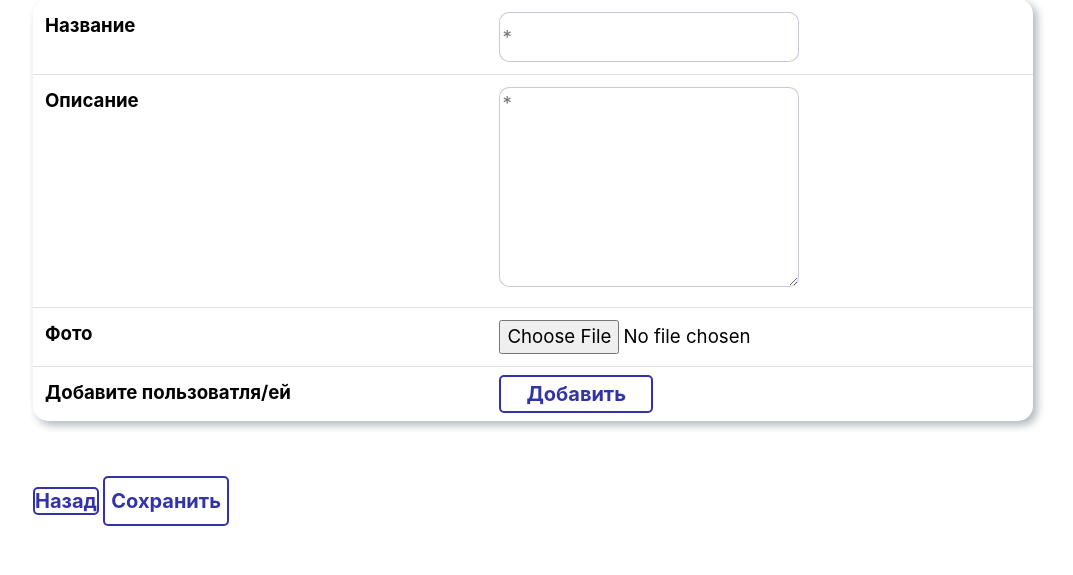
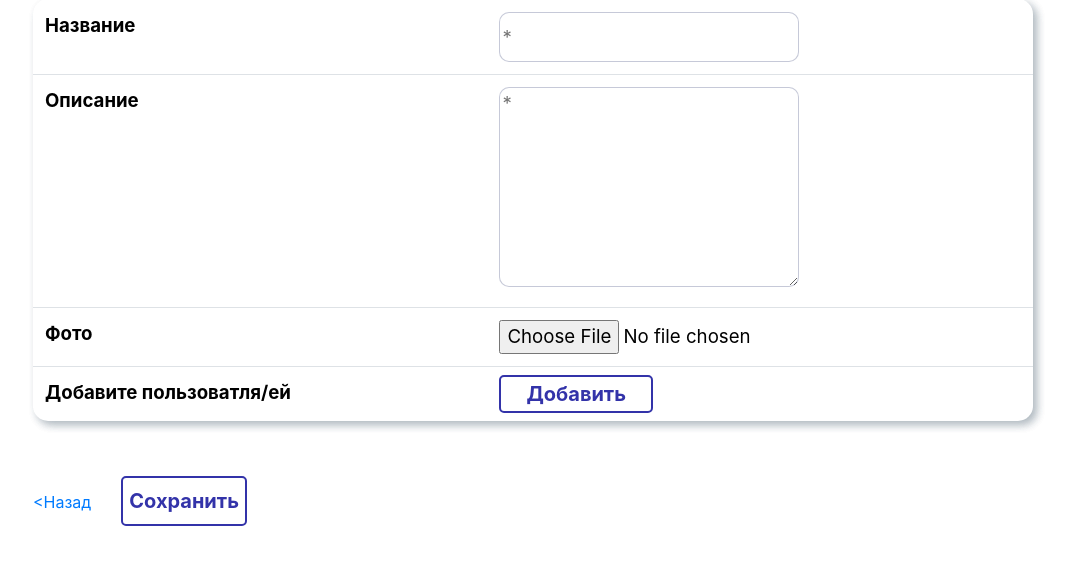
Before and after one commit to chesterzed/MDS_tg_bot, a Django app: page /add_mailing/ in a window 1280 px wide. Shown: the part 101-676 px from the top of the page, without its empty margins (107-1180 px from the left). Run offline with Django 4.2, Linux system fonts and the light colour scheme; some libraries are stand-ins or nearby versions.

Commit message:
Update mailing.html

```diff
--- a/crm/templates/work/mailing.html
+++ b/crm/templates/work/mailing.html
@@ -50,7 +50,7 @@
 
             </table>
 		</div>
-            <a href="{% url 'main' 'mailing' %}" class="button">Назад</a>
+            <a href="{% url 'main' 'mailing' %}" style="margin-right: 2vw"><Назад</a>
             <button class="button" type="submit">Сохранить</button>
             {% if mailing %}
                 <button class="button" name="delete" type="submit">Удалить</button>
```
